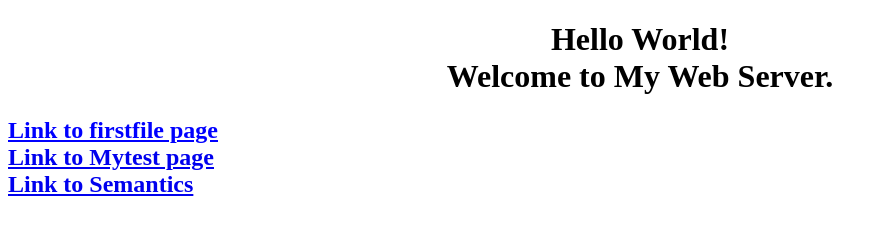
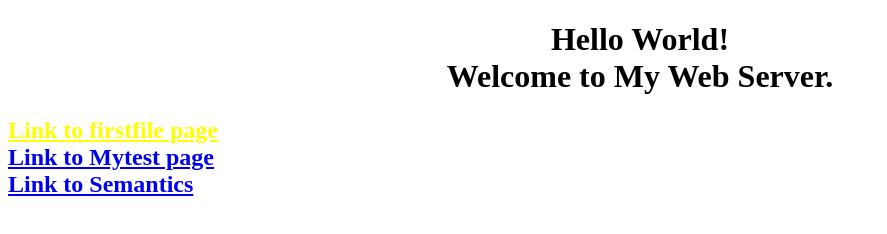
Before and after one commit to livinfirjcinnb/exercise-chapter1, a plain HTML site: page index.html in a window 1280 px wide. In both pictures the pointer is over the link "Link to firstfile page". Shown: the whole page, without its empty margins (0-887 px from the left). Drawn offline with Linux system fonts and the light colour scheme.

Commit message:
Update styles.css

```diff
--- a/styles.css
+++ b/styles.css
@@ -14,7 +14,7 @@ h1 {
 line-height: 20pt
 }
 a:hover, active {
-  color: blue
+  color: yellow
 }
 
 footer {
```
